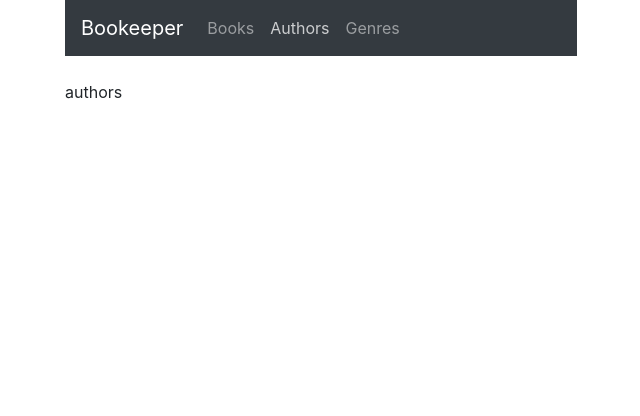
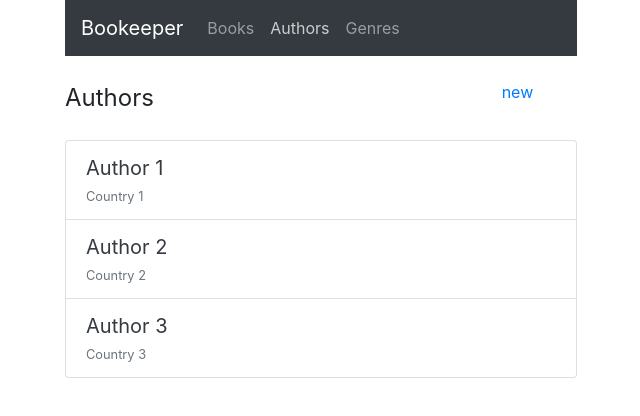
Before and after one commit to artyom-319/bookeeper-front, a React app: page / in a window 1280 px wide. Both pictures are taken after a click on the button "Authors". Shown: the top 416 px of the page, without its empty margins (255-895 px from the left). Built offline with nearby package versions, Linux system fonts and the light colour scheme; the HTML template or start-up script is replaced by a standard one.

Commit message:
+ author components

```diff
--- /dev/null
+++ b/src/components/author/Author.js
@@ -0,0 +1,33 @@
+import React from "react";
+import PropTypes from 'prop-types';
+
+import '../../styles/base.css';
+
+class AuthorComponent extends React.Component {
+    render() {
+        let country = null;
+        if (this.props.country) {
+            country = <span className="text-secondary pre-small" >{ this.props.country }</span>
+        }
+        return (
+            <div>
+                <div className="row">
+                    <a className="pre-large col-8 text-decoration-none text-dark"
+                       href={ `/authors/${ this.props.id }` }>
+                        { this.props.name }
+                    </a>
+                    <br/>
+                </div>
+                { country }
+            </div>
+        );
+    }
+}
+
+AuthorComponent.propTypes = {
+    id: PropTypes.string.isRequired,
+    name: PropTypes.string.isRequired,
+    country: PropTypes.string,
+}
+
+export default AuthorComponent;
--- /dev/null
+++ b/src/components/author/AuthorForm.js
@@ -0,0 +1,57 @@
+import React from 'react';
+import PropTypes from 'prop-types';
+import { Button, Form } from "react-bootstrap";
+
+class AuthorFormComponent extends React.Component {
+
+    state = {
+        name: '',
+        country: '',
+    };
+
+    onCreate = e => {
+        e.preventDefault();
+        console.log(this.state);
+        this.props.onCreate(this.state);
+    }
+
+    onChange = e => {
+        this.setState({
+            [ e.target.name ]: e.target.value,
+        })
+    }
+
+    render() {
+        return (
+            <Form>
+                <Form.Group className="b-form-field-wrapper">
+                    <Form.Control
+                        className="b-author-name-form-field"
+                        value={ this.state.name }
+                        type="text"
+                        name="name"
+                        placeholder="Name"
+                        onChange={ this.onChange }
+                    />
+                </Form.Group>
+                <Form.Group className="b-form-field-wrapper">
+                    <Form.Control
+                        className="b-author-country-form-field"
+                        value={ this.state.country }
+                        type="text"
+                        name="country"
+                        placeholder="Country"
+                        onChange={ this.onChange }
+                    />
+                </Form.Group>
+                <Button className="btn btn-primary mb-3" onClick={ this.onCreate }>Создать</Button>
+            </Form>
+        );
+    }
+}
+
+AuthorFormComponent.propTypes = {
+    onCreate: PropTypes.func.isRequired,
+}
+
+export default AuthorFormComponent;
--- /dev/null
+++ b/src/components/author/AuthorList.js
@@ -0,0 +1,28 @@
+import React from 'react';
+import PropTypes from 'prop-types';
+
+import Author from "./Author";
+import { ListGroup } from "react-bootstrap";
+
+class AuthorListComponent extends React.Component {
+    render() {
+        const authors = this.props.authorList.map(
+            author =>
+                <ListGroup.Item>
+                    <Author key={ author.id } id={ author.id } name={ author.name } country={ author.country } />
+                </ListGroup.Item>
+        );
+        return (
+            <div className="b-author-list-container">
+                { this.props.isLoading ? <div>Загрузка....</div> : <ListGroup>{ authors }</ListGroup> }
+            </div>
+        );
+    }
+}
+
+AuthorListComponent.propTypes = {
+    isLoading: PropTypes.bool.isRequired,
+    authorList: PropTypes.arrayOf(PropTypes.shape(Author.propTypes)),
+};
+
+export default AuthorListComponent;
--- a/src/pages/AuthorsPage.js
+++ b/src/pages/AuthorsPage.js
@@ -1,11 +1,80 @@
 import React from 'react';
+import 'bootstrap/dist/css/bootstrap.min.css';
 
-class AuthorsPage extends React.Component {
+import FormModal from "../components/FormModal";
+import AuthorList from "../components/author/AuthorList";
+import AuthorForm from "../components/author/AuthorForm";
+
+const AUTHOR_LIST = [
+    {
+        id: 1,
+        name: 'Author 1',
+        country: 'Country 1',
+    },
+    {
+        id: 2,
+        name: 'Author 2',
+        country: 'Country 2',
+    },
+    {
+        id: 3,
+        name: 'Author 3',
+        country: 'Country 3',
+    }
+];
+
+class AuthorsPageComponent extends React.Component {
+    state = {
+        authorList: [],
+        isLoading: false,
+        isModalOpen: false,
+    };
+
+    onClick = () => {
+        console.log("'new' clicked");
+        this.setState({
+            isModalOpen: true,
+        });
+    };
+
+    onAuthorCreate = author => {
+        console.log(author);
+        this.setState({
+            authorList: [ author, ...this.state.authorList ],
+            isModalOpen: false,
+        });
+    };
+
+    onModalClose = () => {
+        this.setState({
+            isModalOpen: false,
+        });
+    };
+
+    componentDidMount() {
+        this.setState({ isLoading: true });
+        window.setTimeout(
+            () => this.setState({ authorList: AUTHOR_LIST, isLoading: false }),
+            500
+        );
+    }
+
     render() {
+
         return (
-            <div>authors</div>
-        );
+            <div className="b-author-container">
+                <div className="row g-2">
+                    <span className="large col-10" >Authors</span>
+                    <a href="#" onClick={ this.onClick } >new</a>
+                </div>
+                <br/>
+                <AuthorList isLoading={ this.state.isLoading } authorList={ this.state.authorList }/>
+                <FormModal title="New Author" show={ this.state.isModalOpen } handleClose={ this.onModalClose }>
+                    <AuthorForm onCreate={ this.onAuthorCreate }/>
+                </FormModal>
+            </div>
+        )
     }
 }
 
-export default AuthorsPage;
+export default AuthorsPageComponent;
```
